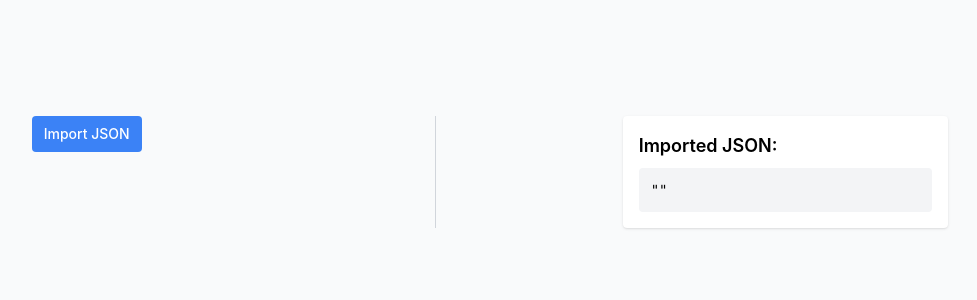
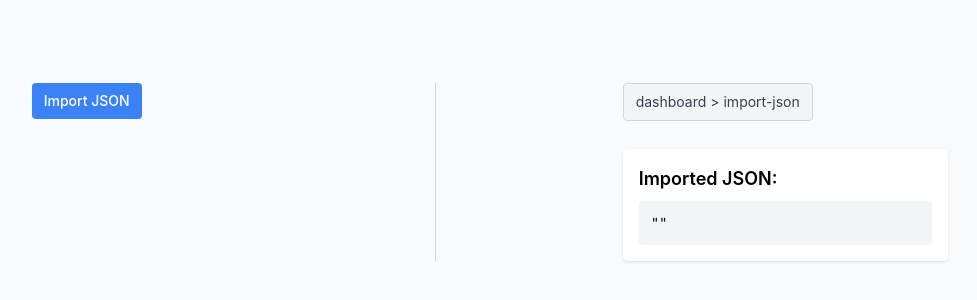
Before and after one commit to touhid9teen/collapsible-tree-explorer, a React (Create React App) app: page / in a window 1280 px wide. Shown: the part 228-528 px from the top of the page, without its empty margins (204-1181 px from the left). Built offline with nearby package versions, Linux system fonts and the light colour scheme.

Commit message:
feat: position breadcrumb above right content section for better UI structure

```diff
--- a/src/App.js
+++ b/src/App.js
@@ -1,6 +1,7 @@
 import { useState } from "react";
 import Button from "./components/Button";
 import ImportModal from "./components/modal/ImportModal";
+import Breadcrumb from "./components/viewport/Breadcrumb";
 
 export default function App() {
   const [showModal, setShowModal] = useState(false);
@@ -19,12 +20,19 @@ export default function App() {
           <div className="border-l border-gray-300 h-full"></div>
         </div>
 
-        {/* Right Section */}
-        <div className="p-4 bg-white rounded shadow w-full">
-          <h3 className="text-lg font-semibold mb-2">Imported JSON:</h3>
-          <pre className="text-sm bg-gray-100 p-3 rounded">
-            {JSON.stringify(importedJson, null, 2)}
-          </pre>
+        {/* Right Section with Breadcrumb */}
+        <div className="w-full">
+          {/* 👉 Breadcrumb above right content */}
+          <div className="mb-3 flex ">
+            <Breadcrumb path="dashboard > import-json" />
+          </div>
+
+          <div className="p-4 bg-white rounded shadow w-full">
+            <h3 className="text-lg font-semibold mb-2">Imported JSON:</h3>
+            <pre className="text-sm bg-gray-100 p-3 rounded">
+              {JSON.stringify(importedJson, null, 2)}
+            </pre>
+          </div>
         </div>
 
         <ImportModal
--- /dev/null
+++ b/src/components/viewport/Breadcrumb.jsx
@@ -0,0 +1,9 @@
+export default function Breadcrumb({ path }) {
+  return (
+    <div className="mb-4">
+      <div className="text-sm text-gray-700 bg-gray-100 px-3 py-2 rounded border border-gray-300">
+        {path}
+      </div>
+    </div>
+  );
+}
```
